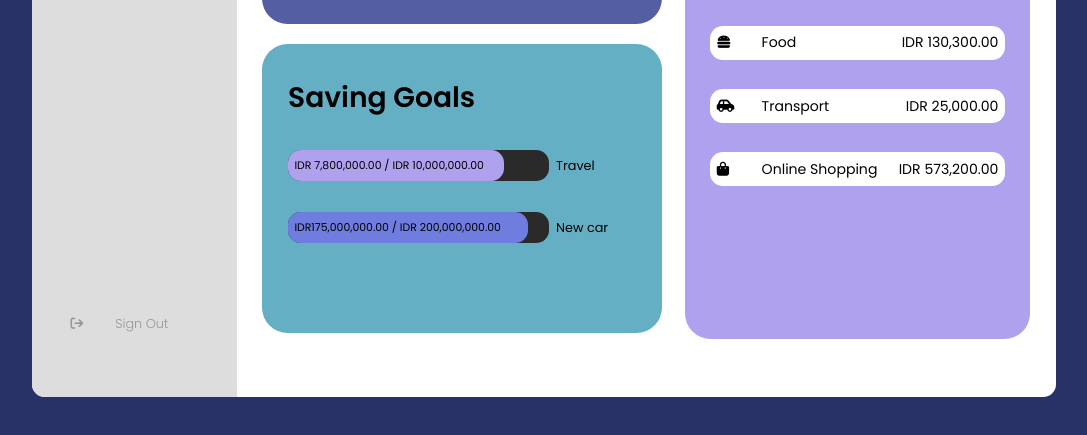
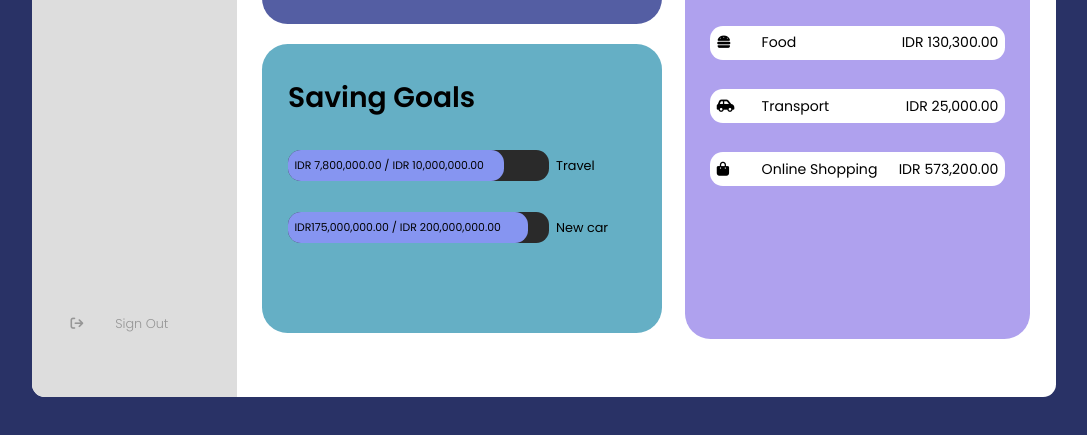
Before and after one commit to AdrianBasukii/HCI-Assignment-5, a plain HTML site: page index.html in a window 1280 px wide. Shown: the part 361-796 px from the top of the page, without its empty margins (96-1183 px from the left). Drawn offline with Linux system fonts and the light colour scheme.

Commit message:
Update style.css

```diff
--- a/style.css
+++ b/style.css
@@ -233,7 +233,7 @@ a {
 }
 
 .goal-prog{
-    background-color:#afa1ee;
+    background-color:#8695f1;
     width: 78%;
     height: 100%;
     padding: 0.5vw;
@@ -248,7 +248,7 @@ a {
 }
 
 .goal-prog1{
-    background-color:#6f7dde;
+    background-color:#8695f1;
     width: 87%;
     height: 100%;
     padding: 0.5vw;
```
